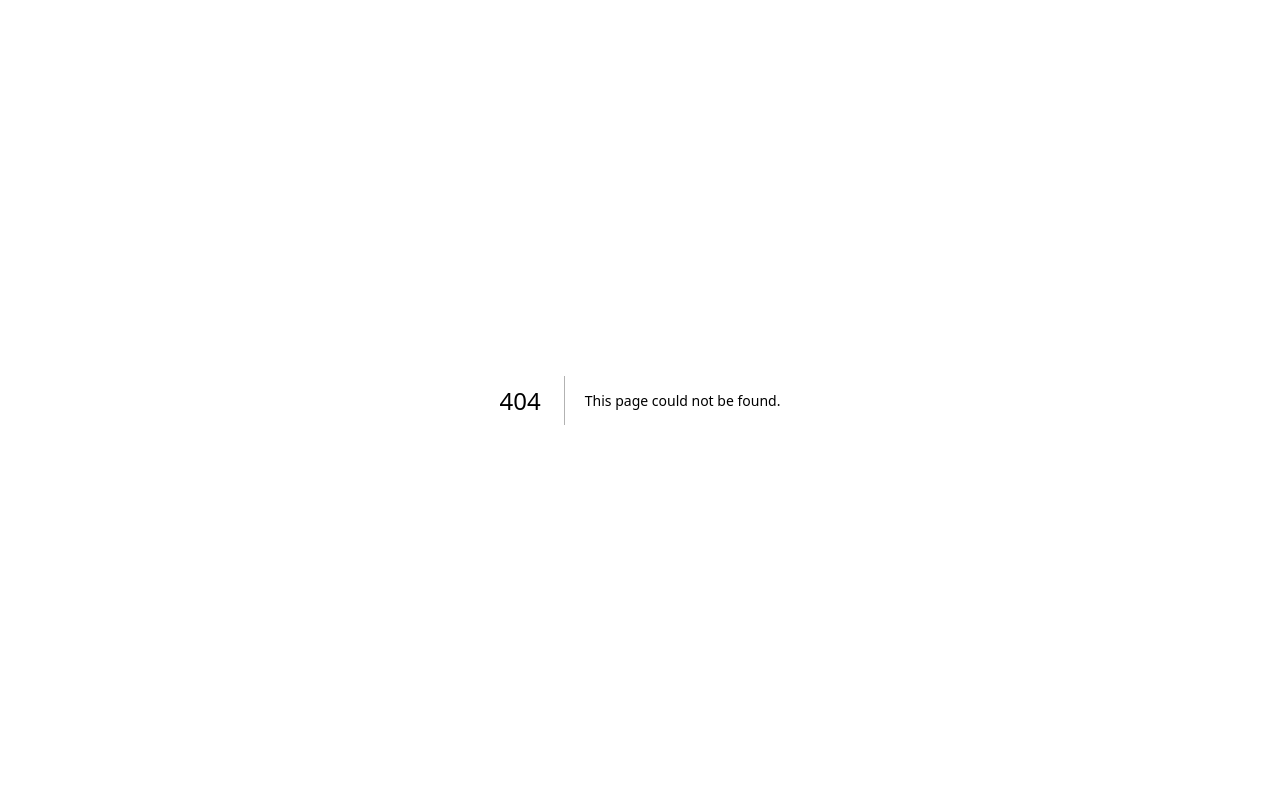
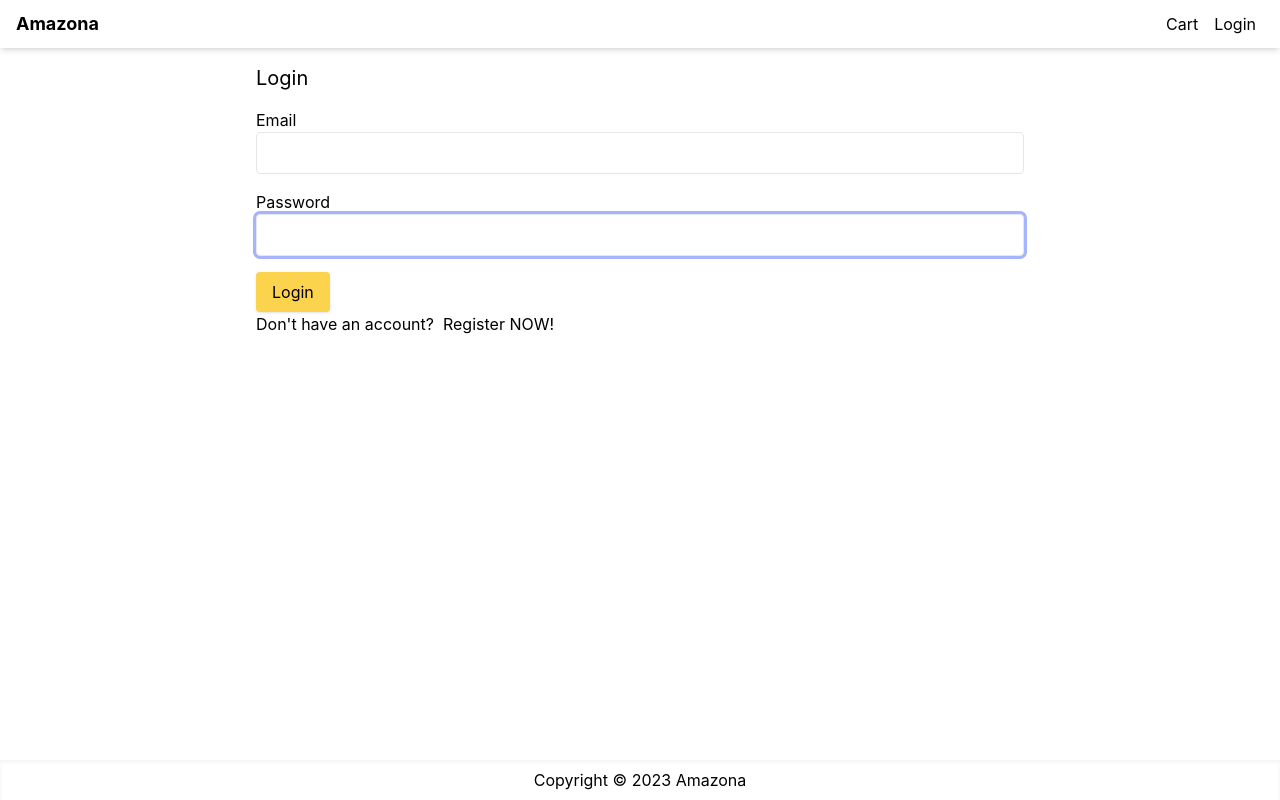
Before and after one commit to zana-abdollahpour/amazona, a Next.js app: page /login in a window 1280 px wide. Before the commit this address had no page. Built offline with nearby package versions, Linux system fonts and the light colour scheme.

Commit message:
add login form (without auth)

```diff
--- a/package.json
+++ b/package.json
@@ -15,7 +15,8 @@
     "js-cookie": "^3.0.1",
     "next": "13.2.3",
     "react": "18.2.0",
-    "react-dom": "18.2.0"
+    "react-dom": "18.2.0",
+    "react-hook-form": "^7.43.5"
   },
   "devDependencies": {
     "@types/react": "^18.0.28",
--- a/pages/cart.js
+++ b/pages/cart.js
@@ -99,7 +99,7 @@
               </li>
               <li>
                 <button
-                  onClick={() => router.push("/shipping")}
+                  onClick={() => router.push("login?redirect=/shipping")}
                   className="w-full primary-button"
                 >
                   Check Out
--- /dev/null
+++ b/pages/login.js
@@ -0,0 +1,71 @@
+import Link from "next/link";
+import React from "react";
+import { useForm } from "react-hook-form";
+
+import Layout from "@/components/Layout";
+
+export default function LoginScreen() {
+  const {
+    register,
+    handleSubmit,
+    formState: { errors },
+  } = useForm();
+
+  const submitHandler = ({ email, password }) => {};
+
+  return (
+    <Layout title="login">
+      <form
+        className="max-w-screen-md mx-auto"
+        onSubmit={handleSubmit(submitHandler)}
+      >
+        <h1 className="mb-4 text-xl">Login</h1>
+        <div className="mb-4">
+          <label htmlFor="email">Email</label>
+          <input
+            {...register("email", {
+              required: "Please enter your email",
+              pattern: {
+                value: /^[a-z0-9._%+-]+@[a-z0-9.-]+\.[a-z]{2,4}$/,
+                message: "Please enter a valid email",
+              },
+            })}
+            type="email"
+            className="w-full"
+            id="email"
+            autoFocus
+          />
+          {errors.email && (
+            <div className="text-red-500">{errors.email.message}</div>
+          )}
+        </div>
+        <div className="mb-4">
+          <label htmlFor="password">Password</label>
+          <input
+            {...register("password", {
+              required: "Please enter your password",
+              minLength: {
+                value: 6,
+                message: "Password should be at least 6 characters long",
+              },
+            })}
+            type="password"
+            className="w-full"
+            id="password"
+            autoFocus
+          />
+          {errors.password && (
+            <div className="text-red-500">{errors.password.message}</div>
+          )}
+        </div>
+        <div className="mb-4">
+          <button className="primary-button">Login</button>
+          <div>
+            Don&apos;t have an account? &nbsp;
+            <Link href="/register">Register NOW!</Link>
+          </div>
+        </div>
+      </form>
+    </Layout>
+  );
+}
--- a/styles/globals.css
+++ b/styles/globals.css
@@ -28,3 +28,9 @@
 .primary-button {
   @apply px-4 py-2 rounded shadow outline-none bg-amber-300 hover:bg-amber-400 active:bg-amber-500;
 }
+
+input,
+select,
+textarea {
+  @apply p-2 border rounded outline-none ring-indigo-300 focus:ring;
+}
```
Also changed, not shown: 1 other file (tests, documents, lock files or other folders).
